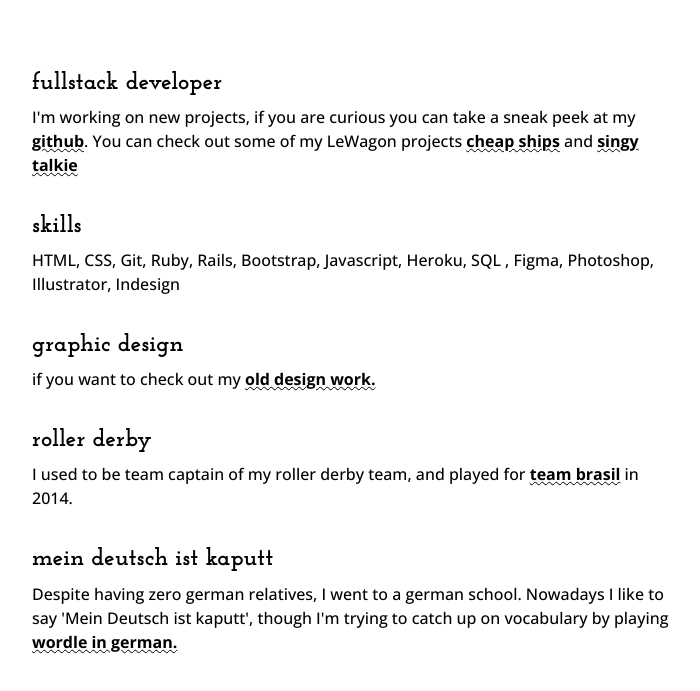
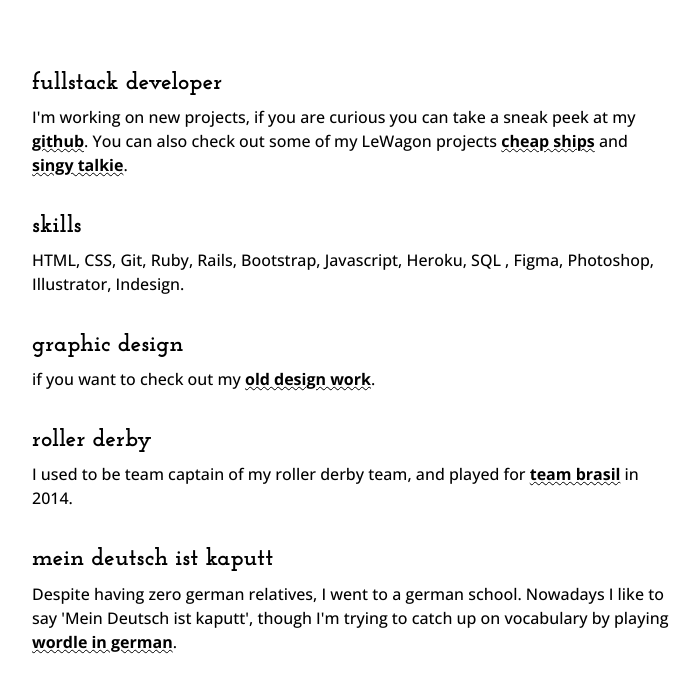
Before and after one commit to vasconsaurus/-my-profile-page-, a plain HTML site: page index.html in a window 1280 px wide. Shown: the part 1145-1836 px from the top of the page, without its empty margins (160-860 px from the left). Drawn offline with nearby package versions, Linux system fonts and the light colour scheme; a web font is replaced by a local one.

Commit message:
updated profile

```diff
--- a/index.html
+++ b/index.html
@@ -36,15 +36,15 @@
       <h3>some other things about me</h3>
         <div class="about-section__item">
           <h4>fullstack developer</h4>
-          <p>I'm working on new projects, if you are curious you can take a sneak peek at my <a href="https://github.com/vasconsaurus" target='_blank'>github</a>. You can check out some of my LeWagon projects <a href="https://cheap-ships.herokuapp.com/" target='_blank'>cheap ships</a> and <a href="https://singytalkie.fun/" target='_blank'>singy talkie</a> </p>
+          <p>I'm working on new projects, if you are curious you can take a sneak peek at my <a href="https://github.com/vasconsaurus" target='_blank'>github</a>. You can also check out some of my LeWagon projects <a href="https://cheap-ships.herokuapp.com/" target='_blank'>cheap ships</a> and <a href="https://singytalkie.fun/" target='_blank'>singy talkie</a>.</p>
         </div>
         <div  class="about-section__item">
           <h4>skills</h4>
-          <p>HTML, CSS, Git, Ruby, Rails, Bootstrap, Javascript, Heroku, SQL , Figma, Photoshop, Illustrator, Indesign</p>
+          <p>HTML, CSS, Git, Ruby, Rails, Bootstrap, Javascript, Heroku, SQL , Figma, Photoshop, Illustrator, Indesign.</p>
         </div>
         <div class="about-section__item">
           <h4>graphic design</h4>
-          <p>if you want to check out my <a href="https://manuvasconcelos.myportfolio.com/">old design work.</a></p>
+          <p>if you want to check out my <a href="https://manuvasconcelos.myportfolio.com/">old design work</a>.</p>
         </div>
         <div class="about-section__item">
           <h4>roller derby</h4>
@@ -53,7 +53,7 @@
         <div class="about-section__item">
           <h4>mein deutsch ist kaputt</h4>
           <p>Despite having zero german relatives, I went to a german school.
-          Nowadays I like to say 'Mein Deutsch ist kaputt', though I'm trying to catch up on vocabulary by playing <a href="https://wordle.uber.space/">wordle in german.</a></p>
+          Nowadays I like to say 'Mein Deutsch ist kaputt', though I'm trying to catch up on vocabulary by playing <a href="https://wordle.uber.space/">wordle in german</a>.</p>
         </div>
     </section>
 
```
